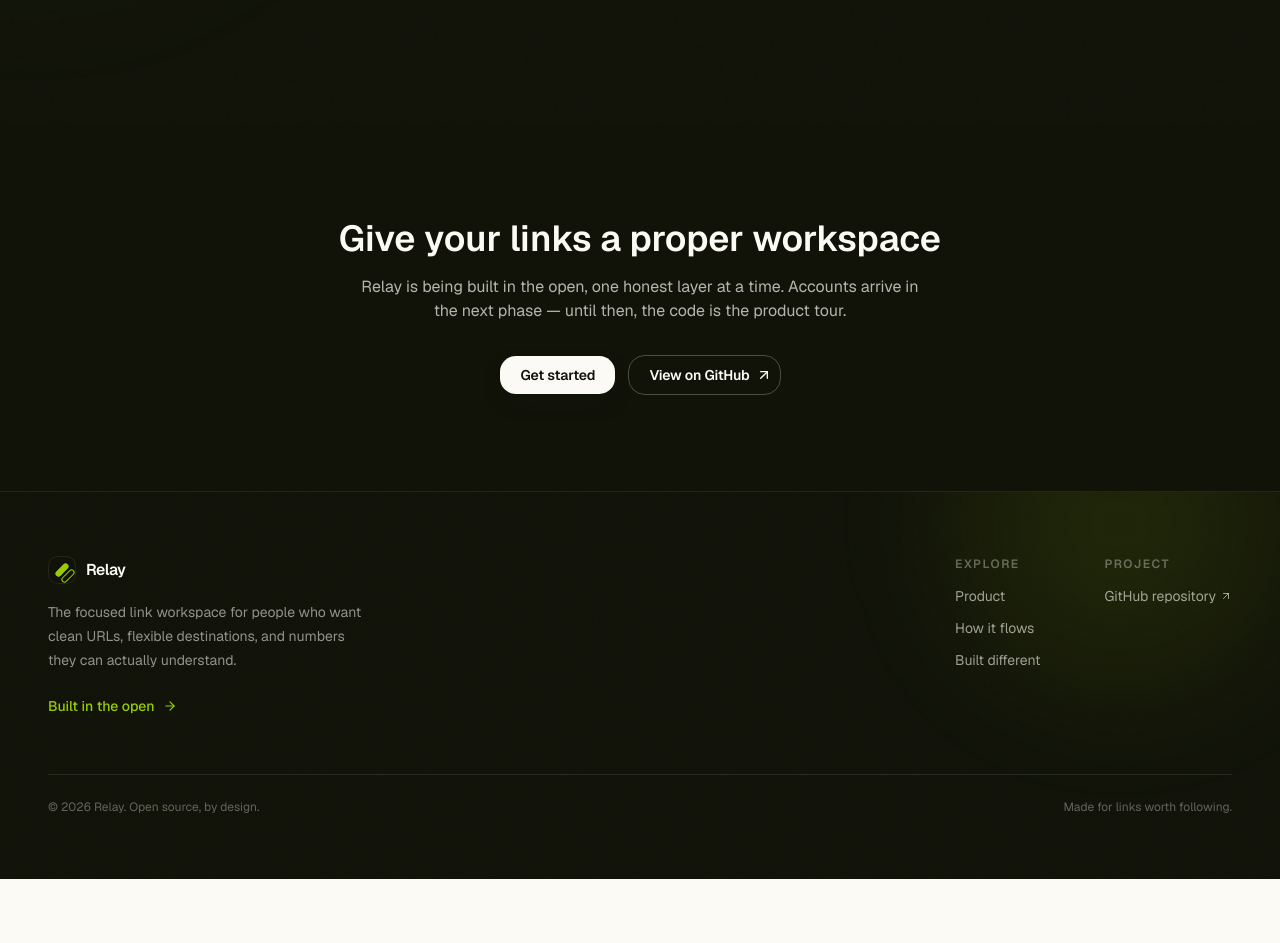
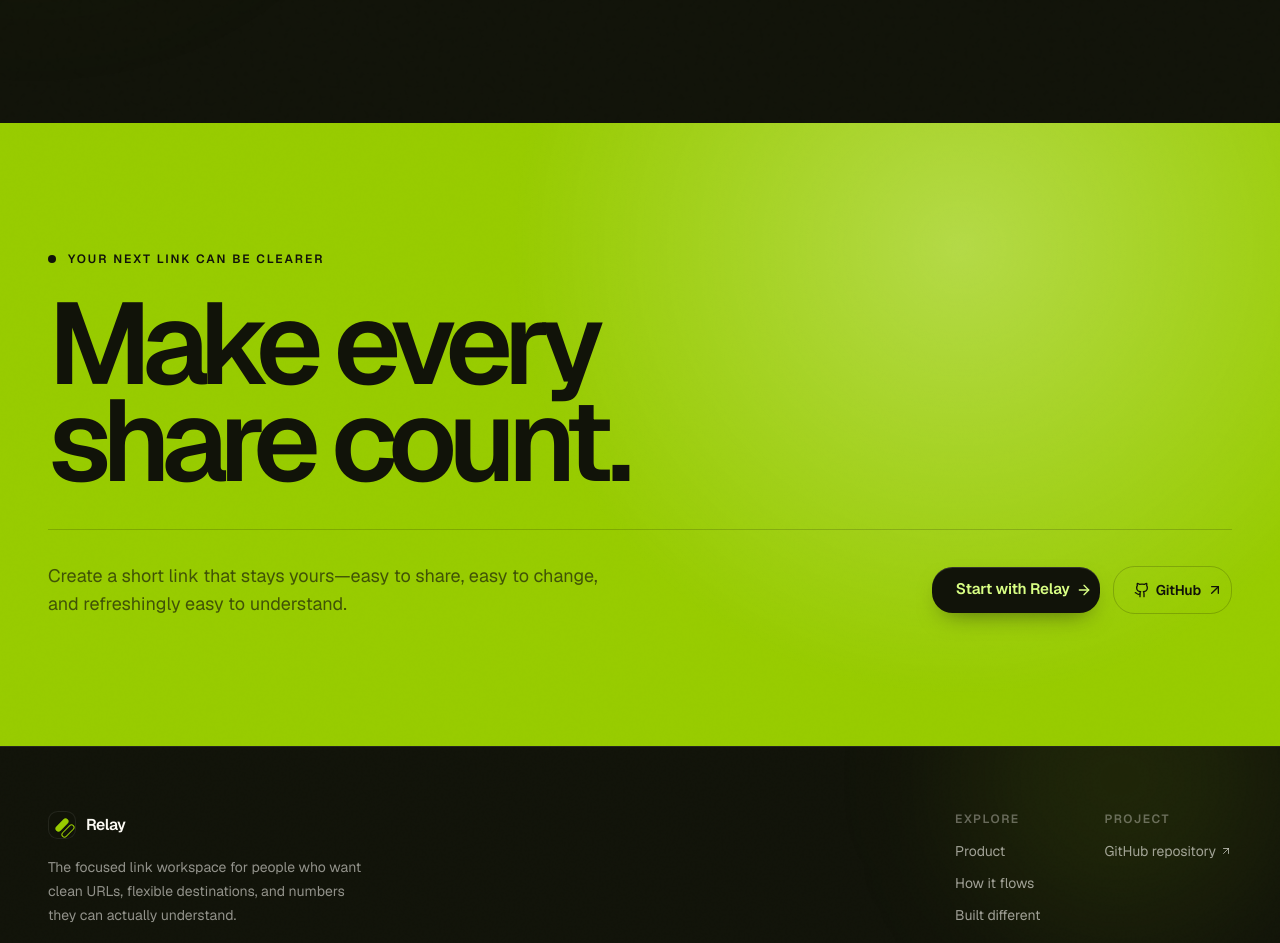
Before and after one commit to tapadar13/url-shortener, a Next.js app in the folder apps/web/: page / in a window 1280 px wide. Shown: the part 3980-4923 px from the top of the page. Before the commit the page ends 4859 px from the top, so only its background shows below. Built offline with nearby package versions, Linux system fonts and the light colour scheme.

Commit message:
feat(web): finish conversion path with high-impact CTA

```diff
--- a/apps/web/src/components/landing/auth-dialog.tsx
+++ b/apps/web/src/components/landing/auth-dialog.tsx
@@ -22,12 +22,12 @@
 
 const copy = {
   "log-in": {
-    title: "Accounts are almost here",
-    description: `${siteConfig.name} is being built in the open, and sign-in ships in the next phase alongside the link workspace. Nothing to log into just yet — but the Go API and data model behind it are already taking shape.`,
+    title: "Your workspace is almost ready",
+    description: `${siteConfig.name} is being built in the open, with account access arriving alongside the live link workspace. The Go service and data model underneath are already in place; the calm, focused experience comes next.`,
   },
   "get-started": {
-    title: "You're early — in a good way",
-    description: `${siteConfig.name} is being built in the open. Account creation and the link workspace connect to the API in the next phase. Until then, the engineering is public: follow the repository to watch it come together.`,
+    title: "You found Relay early",
+    description: `${siteConfig.name} is being built in the open. Account creation and the live workspace connect to the API in the next phase. Until then, follow the public repository and see every thoughtful layer come together.`,
   },
 } as const
 
@@ -37,7 +37,8 @@
   return (
     <Dialog>
       <DialogTrigger asChild>{children}</DialogTrigger>
-      <DialogContent className="sm:max-w-md">
+      <DialogContent className="overflow-hidden rounded-[1.5rem] border-foreground/10 bg-background/95 p-6 shadow-[0_30px_100px_-35px_rgb(20_24_16/0.7)] backdrop-blur-xl sm:max-w-md">
+        <div aria-hidden="true" className="absolute inset-x-0 top-0 h-1 bg-brand" />
         <DialogHeader>
           <DialogTitle>{title}</DialogTitle>
           <DialogDescription className="text-pretty">
--- a/apps/web/src/components/landing/final-cta.tsx
+++ b/apps/web/src/components/landing/final-cta.tsx
@@ -1,4 +1,4 @@
-import { ArrowUpRight } from "lucide-react"
+import { ArrowRight, ArrowUpRight, Github } from "lucide-react"
 
 import { AuthDialog } from "@/components/landing/auth-dialog"
 import { Reveal } from "@/components/landing/reveal"
@@ -7,34 +7,36 @@
 
 export function FinalCta() {
   return (
-    <section aria-label="Get started" className="bg-foreground">
-      <Reveal className="mx-auto max-w-6xl px-4 py-20 text-center sm:px-6 sm:py-24">
-        <h2 className="mx-auto max-w-2xl text-3xl font-semibold text-balance text-background sm:text-4xl">
-          Give your links a proper workspace
+    <section aria-label="Get started" className="relative overflow-hidden bg-brand text-foreground">
+      <div aria-hidden="true" className="noise absolute inset-0 opacity-[0.055] mix-blend-multiply" />
+      <div aria-hidden="true" className="absolute inset-0 bg-[radial-gradient(circle_at_75%_20%,rgb(255_255_255/0.28),transparent_28rem)]" />
+      <div className="relative mx-auto max-w-[78rem] px-4 py-24 sm:px-6 sm:py-32 lg:px-8">
+        <Reveal>
+          <div className="flex items-center gap-3 text-xs font-semibold tracking-[0.16em] uppercase"><span className="size-2 rounded-full bg-foreground" />Your next link can be clearer</div>
+          <h2 className="mt-7 max-w-5xl text-[clamp(3.2rem,9vw,7.4rem)] font-semibold leading-[0.84] tracking-[-0.075em] text-balance">
+            Make every share count.
           </h2>
-        <p className="mx-auto mt-4 max-w-xl text-pretty text-background/70">
-          {siteConfig.name} is being built in the open, one honest layer at a
-          time. Accounts arrive in the next phase — until then, the code is the
-          product tour.
+          <div className="mt-10 grid gap-8 border-t border-foreground/18 pt-8 md:grid-cols-[1fr_auto] md:items-center">
+            <p className="max-w-xl text-base leading-7 text-foreground/65 sm:text-lg">
+              Create a short link that stays yours—easy to share, easy to
+              change, and refreshingly easy to understand.
             </p>
-        <div className="mt-8 flex flex-wrap items-center justify-center gap-3">
+            <div className="flex flex-wrap gap-3">
               <AuthDialog intent="get-started">
-            <Button className="h-10 bg-background px-5 text-foreground hover:bg-background/85">
-              Get started
+                <Button className="h-12 rounded-2xl px-6 text-[0.95rem]">
+                  Start with Relay
+                  <ArrowRight data-icon="inline-end" aria-hidden="true" />
                 </Button>
               </AuthDialog>
-          <Button
-            variant="outline"
-            className="h-10 border-background/25 bg-transparent px-5 text-background hover:bg-background/10 hover:text-background"
-            asChild
-          >
+              <Button variant="outline" className="h-12 rounded-2xl border-foreground/20 bg-transparent px-5 text-foreground hover:bg-foreground/8" asChild>
                 <a href={siteConfig.repoUrl} target="_blank" rel="noreferrer">
-              View on GitHub
-              <ArrowUpRight data-icon="inline-end" aria-hidden="true" />
+                  <Github aria-hidden="true" />GitHub<ArrowUpRight data-icon="inline-end" aria-hidden="true" />
                 </a>
               </Button>
             </div>
+          </div>
         </Reveal>
+      </div>
     </section>
   )
 }
```
Lines whose indentation alone changed are shown as unchanged.
